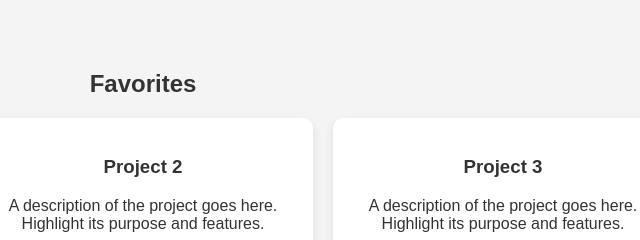
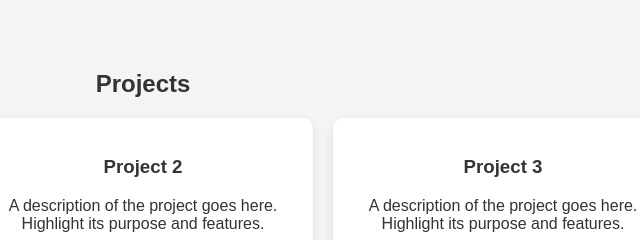
Before and after one commit to EngebertG/BagyoShoes, a plain HTML site: page about.html in a window 1280 px wide. Shown: the part 708-948 px from the top of the page, 497-1137 px from the left. Drawn offline with Linux system fonts and the light colour scheme.

Commit message:
Update about.html

```diff
--- a/about.html
+++ b/about.html
@@ -146,7 +146,7 @@
             <p> I'm focused on developing skills in programming and web development, blending my hobbies and studies into creative projects.</p>
         </section>
         <section id="projects" class="section slide-in">
-            <h2>Favorites</h2>
+            <h2>Projects</h2>
             <div class="projects">
                 <div class="project-card hover-grow">
                     <h3>Project 1</h3>
```
